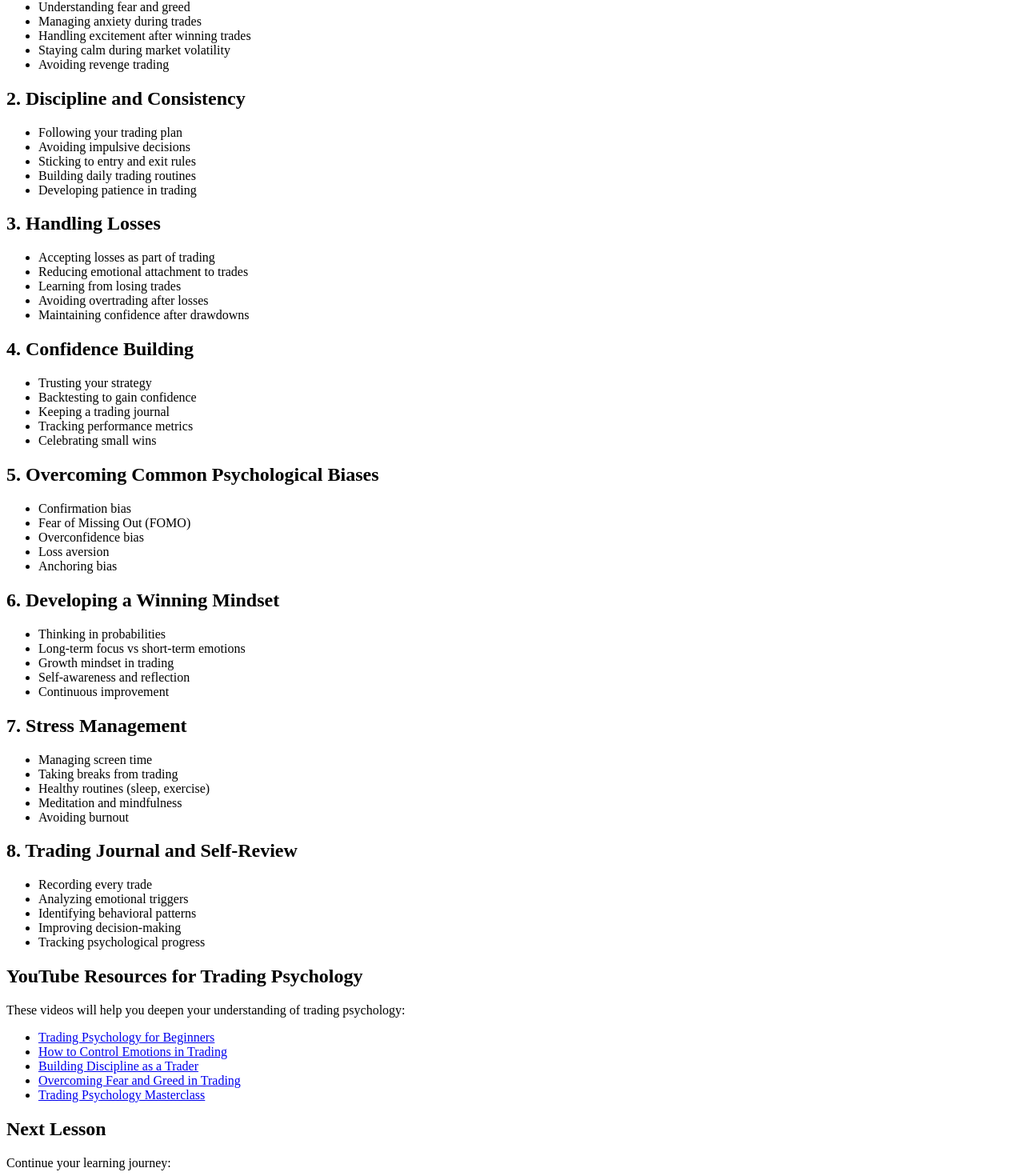
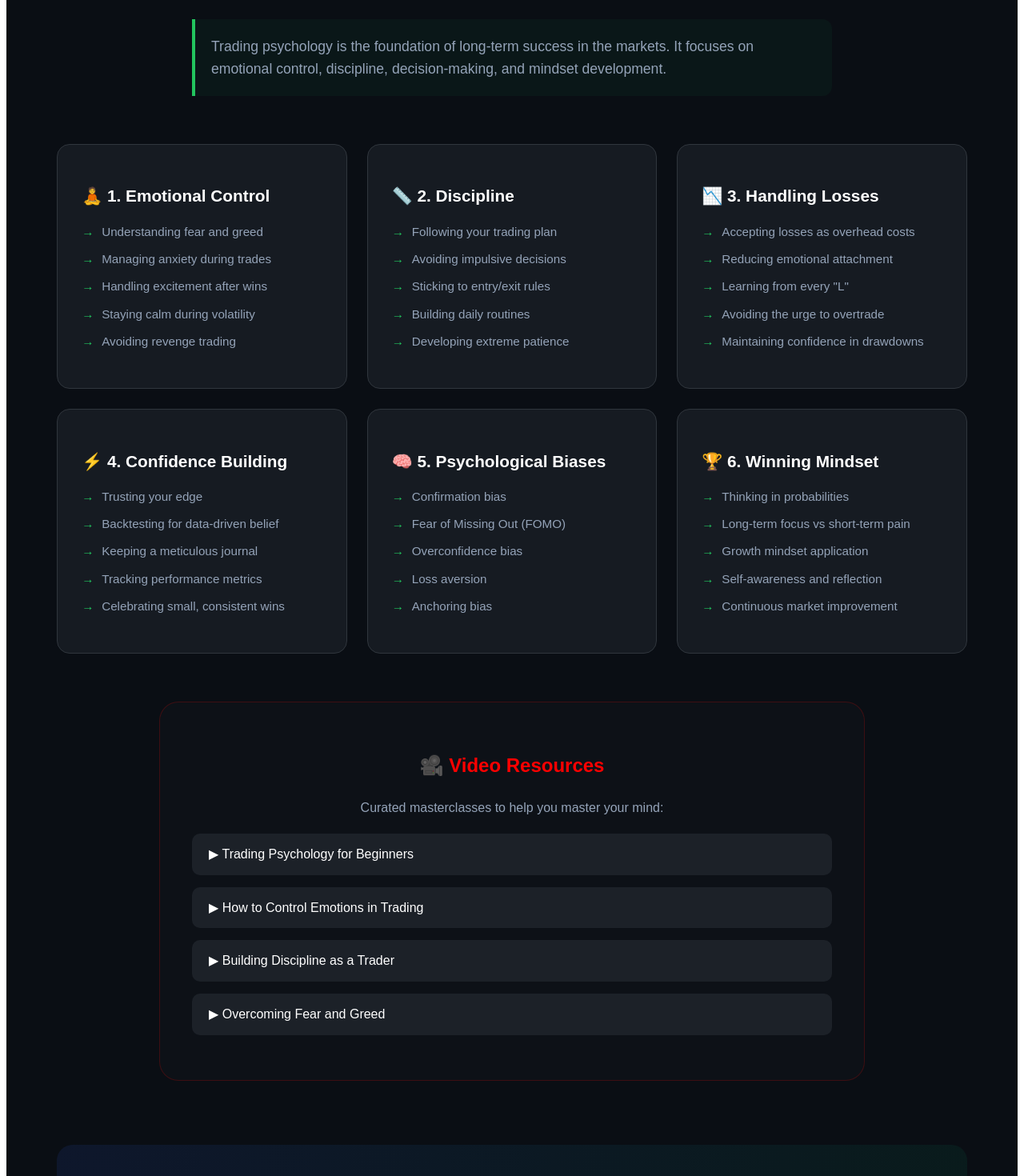
Before and after one commit to Antony-Mwangi/didactic-guacamole, a Next.js app: page /learn/psychology in a window 1280 px wide. Shown: the part 243-1713 px from the top of the page at 80% size. Built offline with nearby package versions, Linux system fonts and the light colour scheme.

Commit message:
risk-management

```diff
--- a/app/learn/psychology/page.js
+++ b/app/learn/psychology/page.js
@@ -1,61 +1,221 @@
+"use client";
 import Link from "next/link";
 
-export default function PsychologyPage(){
+export default function PsychologyPage() {
   return (
-        <>
+    <div className="ph-lesson-container">
+      <style>{`
+        .ph-lesson-container {
+          background-color: #0a0e14;
+          color: #e2e8f0;
+          font-family: 'Poppins', sans-serif;
+          line-height: 1.6;
+          padding: 60px 5%;
+        }
+
+        .ph-lesson-header {
+          max-width: 800px;
+          margin: 0 auto 60px;
+          text-align: center;
+        }
+
+        .ph-lesson-header h1 {
+          font-size: clamp(2rem, 5vw, 3rem);
+          color: #22c55e;
+          margin-bottom: 20px;
+          font-weight: 800;
+        }
+
+        .ph-intro-text {
+          font-size: 1.1rem;
+          color: #94a3b8;
+          border-left: 4px solid #22c55e;
+          padding-left: 20px;
+          text-align: left;
+          background: rgba(34, 197, 94, 0.05);
+          padding: 20px;
+          border-radius: 0 12px 12px 0;
+        }
+
+        .ph-section-grid {
+          display: grid;
+          grid-template-columns: repeat(auto-fit, minmax(340px, 1fr));
+          gap: 25px;
+          max-width: 1200px;
+          margin: 0 auto;
+        }
+
+        .ph-topic-card {
+          background: #161b22;
+          border: 1px solid #30363d;
+          padding: 30px;
+          border-radius: 16px;
+          transition: transform 0.2s ease;
+        }
+
+        .ph-topic-card:hover {
+          border-color: #22c55e;
+        }
+
+        .ph-topic-card h2 {
+          color: #ffffff;
+          font-size: 1.3rem;
+          margin-bottom: 15px;
+          display: flex;
+          align-items: center;
+          gap: 10px;
+        }
+
+        .ph-topic-card ul {
+          list-style: none;
+          padding: 0;
+        }
+
+        .ph-topic-card li {
+          margin-bottom: 10px;
+          padding-left: 25px;
+          position: relative;
+          color: #94a3b8;
+          font-size: 0.95rem;
+        }
+
+        .ph-topic-card li::before {
+          content: "→";
+          position: absolute;
+          left: 0;
+          color: #22c55e;
+          font-weight: bold;
+        }
+
+        /* YOUTUBE SECTION */
+        .ph-youtube-section {
+          max-width: 800px;
+          margin: 60px auto;
+          background: #0d1117;
+          padding: 40px;
+          border-radius: 24px;
+          border: 1px solid #ff000033;
+        }
+
+        .ph-youtube-section h2 {
+          color: #ff0000;
+          margin-bottom: 20px;
+          text-align: center;
+        }
+
+        .ph-yt-list {
+          list-style: none;
+          padding: 0;
+        }
+
+        .ph-yt-list li {
+          margin-bottom: 15px;
+        }
+
+        .ph-yt-list a {
+          color: #ffffff;
+          text-decoration: none;
+          display: block;
+          padding: 12px 20px;
+          background: #1c2128;
+          border-radius: 10px;
+          transition: 0.3s;
+          border: 1px solid transparent;
+        }
+
+        .ph-yt-list a:hover {
+          background: #ff000011;
+          border-color: #ff0000;
+          color: #ff0000;
+        }
+
+        /* NEXT LESSON FOOTER */
+        .ph-next-lesson {
+          text-align: center;
+          margin-top: 80px;
+          padding: 40px;
+          background: linear-gradient(to right, #1e3a8a33, #064e3b33);
+          border-radius: 20px;
+        }
+
+        .ph-next-btn {
+          display: inline-block;
+          margin-top: 20px;
+          background: #22c55e;
+          color: #000;
+          padding: 15px 35px;
+          border-radius: 50px;
+          text-decoration: none;
+          font-weight: 700;
+          transition: 0.3s;
+        }
+
+        .ph-next-btn:hover {
+          transform: scale(1.05);
+          box-shadow: 0 0 25px rgba(34, 197, 94, 0.4);
+        }
+
+        @media (max-width: 768px) {
+          .ph-section-grid { grid-template-columns: 1fr; }
+        }
+      `}</style>
+
+      <header className="ph-lesson-header">
         <h1>Trading Psychology</h1>
-        <p>
+        <p className="ph-intro-text">
           Trading psychology is the foundation of long-term success in the
           markets. It focuses on emotional control, discipline, decision-making,
           and mindset development.
         </p>
+      </header>
 
-        <section>
-        <h2>1. Emotional Control in Trading</h2>
+      <div className="ph-section-grid">
+        <section className="ph-topic-card">
+          <h2>🧘 1. Emotional Control</h2>
           <ul>
             <li>Understanding fear and greed</li>
             <li>Managing anxiety during trades</li>
-          <li>Handling excitement after winning trades</li>
-          <li>Staying calm during market volatility</li>
+            <li>Handling excitement after wins</li>
+            <li>Staying calm during volatility</li>
             <li>Avoiding revenge trading</li>
           </ul>
         </section>
 
-      <section>
-        <h2>2. Discipline and Consistency</h2>
+        <section className="ph-topic-card">
+          <h2>📏 2. Discipline</h2>
           <ul>
             <li>Following your trading plan</li>
             <li>Avoiding impulsive decisions</li>
-          <li>Sticking to entry and exit rules</li>
-          <li>Building daily trading routines</li>
-          <li>Developing patience in trading</li>
+            <li>Sticking to entry/exit rules</li>
+            <li>Building daily routines</li>
+            <li>Developing extreme patience</li>
           </ul>
         </section>
 
-      <section>
-        <h2>3. Handling Losses</h2>
+        <section className="ph-topic-card">
+          <h2>📉 3. Handling Losses</h2>
           <ul>
-          <li>Accepting losses as part of trading</li>
-          <li>Reducing emotional attachment to trades</li>
-          <li>Learning from losing trades</li>
-          <li>Avoiding overtrading after losses</li>
-          <li>Maintaining confidence after drawdowns</li>
+            <li>Accepting losses as overhead costs</li>
+            <li>Reducing emotional attachment</li>
+            <li>Learning from every "L"</li>
+            <li>Avoiding the urge to overtrade</li>
+            <li>Maintaining confidence in drawdowns</li>
           </ul>
         </section>
 
-      <section>
-        <h2>4. Confidence Building</h2>
+        <section className="ph-topic-card">
+          <h2>⚡ 4. Confidence Building</h2>
           <ul>
-          <li>Trusting your strategy</li>
-          <li>Backtesting to gain confidence</li>
-          <li>Keeping a trading journal</li>
+            <li>Trusting your edge</li>
+            <li>Backtesting for data-driven belief</li>
+            <li>Keeping a meticulous journal</li>
             <li>Tracking performance metrics</li>
-          <li>Celebrating small wins</li>
+            <li>Celebrating small, consistent wins</li>
           </ul>
         </section>
 
-      <section>
-        <h2>5. Overcoming Common Psychological Biases</h2>
+        <section className="ph-topic-card">
+          <h2>🧠 5. Psychological Biases</h2>
           <ul>
             <li>Confirmation bias</li>
             <li>Fear of Missing Out (FOMO)</li>
@@ -65,95 +225,54 @@ export default function PsychologyPage(){
           </ul>
         </section>
 
-       <section>
-        <h2>6. Developing a Winning Mindset</h2>
+        <section className="ph-topic-card">
+          <h2>🏆 6. Winning Mindset</h2>
           <ul>
             <li>Thinking in probabilities</li>
-          <li>Long-term focus vs short-term emotions</li>
-          <li>Growth mindset in trading</li>
+            <li>Long-term focus vs short-term pain</li>
+            <li>Growth mindset application</li>
             <li>Self-awareness and reflection</li>
-          <li>Continuous improvement</li>
+            <li>Continuous market improvement</li>
           </ul>
         </section>
+      </div>
 
-      <section>
-        <h2>7. Stress Management</h2>
-        <ul>
-          <li>Managing screen time</li>
-          <li>Taking breaks from trading</li>
-          <li>Healthy routines (sleep, exercise)</li>
-          <li>Meditation and mindfulness</li>
-          <li>Avoiding burnout</li>
-        </ul>
-      </section>
-
-      <section>
-        <h2>8. Trading Journal and Self-Review</h2>
-        <ul>
-          <li>Recording every trade</li>
-          <li>Analyzing emotional triggers</li>
-          <li>Identifying behavioral patterns</li>
-          <li>Improving decision-making</li>
-          <li>Tracking psychological progress</li>
-        </ul>
-      </section>
-
-      <section>
-        <h2>YouTube Resources for Trading Psychology</h2>
-        <p>
-          These videos will help you deepen your understanding of trading
-          psychology:
+      <section className="ph-youtube-section">
+        <h2>🎥 Video Resources</h2>
+        <p style={{ textAlign: 'center', marginBottom: '20px', color: '#94a3b8' }}>
+          Curated masterclasses to help you master your mind:
         </p>
-         <ul>
+        <ul className="ph-yt-list">
           <li>
-            <a
-              href="https://www.youtube.com/results?search_query=trading+psychology+for+beginners"
-              target="_blank"
-            >
-              Trading Psychology for Beginners
+            <a href="https://www.youtube.com/results?search_query=trading+psychology+for+beginners" target="_blank">
+              ▶ Trading Psychology for Beginners
             </a>
           </li>
           <li>
-            <a
-              href="https://www.youtube.com/results?search_query=how+to+control+emotions+in+trading"
-              target="_blank"
-            >
-              How to Control Emotions in Trading
-            </a>
-          </li>
-
-          <li>
-            <a
-              href="https://www.youtube.com/results?search_query=trader+mindset+discipline"
-              target="_blank"
-            >
-              Building Discipline as a Trader
+            <a href="https://www.youtube.com/results?search_query=how+to+control+emotions+in+trading" target="_blank">
+              ▶ How to Control Emotions in Trading
             </a>
           </li>
           <li>
-            <a
-              href="https://www.youtube.com/results?search_query=overcoming+fear+and+greed+in+trading"
-              target="_blank"
-            >
-              Overcoming Fear and Greed in Trading
+            <a href="https://www.youtube.com/results?search_query=trader+mindset+discipline" target="_blank">
+              ▶ Building Discipline as a Trader
             </a>
           </li>
           <li>
-            <a
-              href="https://www.youtube.com/results?search_query=trading+psychology+masterclass"
-              target="_blank"
-            >
-              Trading Psychology Masterclass
+            <a href="https://www.youtube.com/results?search_query=overcoming+fear+and+greed+in+trading" target="_blank">
+              ▶ Overcoming Fear and Greed
             </a>
           </li>
         </ul>
       </section>
 
-      <section>
-        <h2>Next Lesson</h2>
-        <p>Continue your learning journey:</p>
-        <Link href="/learn/risk-management">Go to Risk Management →</Link>
-      </section>
-        </>
-    )
+      <div className="ph-next-lesson">
+        <h2>Ready for the next step?</h2>
+        <p>Mastering your mind is 90% of the battle. Now, let's protect your capital.</p>
+        <Link href="/learn/risk-management" className="ph-next-btn">
+          Go to Risk Management →
+        </Link>
+      </div>
+    </div>
+  );
 }
```
Also changed, not shown: app/learn/risk-management/page.js (added, +127 -0 lines). Lines whose indentation alone changed are shown as unchanged.
